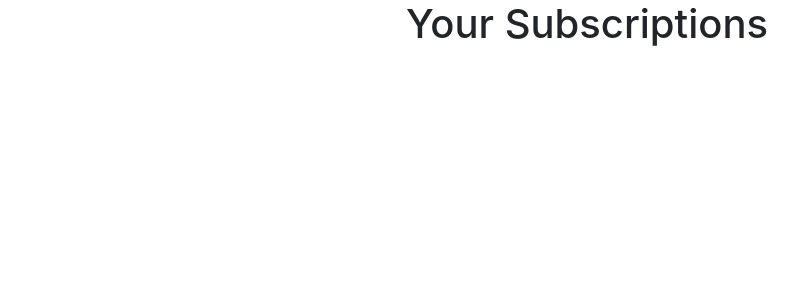
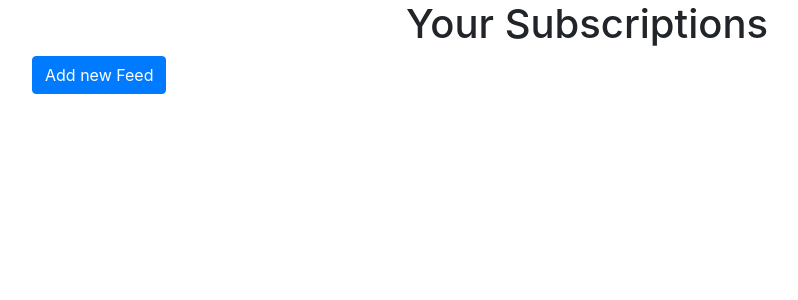
Before and after one commit to natarajan1993/RSS-reader-backstitch, a Django app: page /feeds/ in a window 1280 px wide. Shown: the part 72-372 px from the top of the page, without its empty margins (53-851 px from the left). Run offline with Django 3.2, Linux system fonts and the light colour scheme; the visitor is signed in with stand-in values (Sample User, id 1); data that the repository does not hold is empty; some libraries are stand-ins or nearby versions.

Commit message:
Fixed bug that let users see and modify each other's posts

```diff
--- a/rss_reader/main/forms.py
+++ b/rss_reader/main/forms.py
@@ -5,4 +5,4 @@ from .models import Feed
 class FeedCreateForm(forms.ModelForm):
     class Meta:
         model = Feed
-        fields = '__all__'
+        fields = ['name','url']
--- a/rss_reader/main/models.py
+++ b/rss_reader/main/models.py
@@ -1,8 +1,11 @@
 from django.db import models
+from django.contrib.auth.models import User
 
 class Feed(models.Model):
     name = models.CharField(max_length=50)
     url = models.CharField(max_length=50)
+    owner = models.ForeignKey(User, on_delete=models.CASCADE)
+
 
     def __str__(self):
         return self.name
--- a/rss_reader/main/templates/main/feeds.html
+++ b/rss_reader/main/templates/main/feeds.html
@@ -3,6 +3,7 @@
 {% block content %}
 <div class="container">
     <h1 class="text-center">Your Subscriptions</h1>
+    <a href="{% url 'add_feed' %}" class="btn btn-primary">Add new Feed</a>
     <div class="accordion" id="mainAccordion">
         {% for feed in feeds %}
             <div class="card">
--- a/rss_reader/main/urls.py
+++ b/rss_reader/main/urls.py
@@ -14,6 +14,6 @@ urlpatterns = [
 
     path('accounts/login/', auth_views.LoginView.as_view(),{'template_name':'login.html'}, name='login'),
     path('accounts/logout/', auth_views.LogoutView.as_view(),{'next_page':'home'}, name='logout'),
-    path('accounts/signup/', views.signup_view, name="signup")
+    path('accounts/signup/', views.signup_view, name="signup"),
 
 ]
--- a/rss_reader/main/views.py
+++ b/rss_reader/main/views.py
@@ -15,26 +15,31 @@ def home(request):
 
 @login_required(redirect_field_name='home')
 def get_feeds(request):
-    queryset = Feed.objects.all()
+    queryset = Feed.objects.filter(owner=request.user)
     return render(request, 'main/feeds.html', {'feeds':queryset})
 
 @login_required(redirect_field_name='home')
 def add_feed(request):
-    upload = FeedCreateForm()
+    form = FeedCreateForm()
     if request.method == 'POST':
-        upload = FeedCreateForm(request.POST)
-        if upload.is_valid():
-            upload.save()
+        form = FeedCreateForm(request.POST)
+        if form.is_valid():
+            Feed.objects.create(
+                name=form.cleaned_data.get("name"),
+                url=form.cleaned_data.get("url"),
+                owner=request.user
+            )
             return redirect('feeds')
         else:
-            return HttpResponse("""your form is wrong, reload on <a href = "{{ url : 'feeds'}}">reload</a>""")
+            print(form.errors)
+            return HttpResponse("""your form is wrong, reload on <a href = "{{ url : 'add_feed'}}">reload</a>""")
     else:
-        return render(request, 'main/add_feed.html', {'add_feed':upload})
+        return render(request, 'main/add_feed.html', {'add_feed':form})
 
 @login_required(redirect_field_name='home')
 def update_feed(request, feed_id):
     try:
-        feed = Feed.objects.get(id = int(feed_id))
+        feed = Feed.objects.get(id = int(feed_id),owner=request.user)
     except Feed.DoesNotExist:
         return redirect('feeds')
     feed_form = FeedCreateForm(request.POST or None,instance=feed)
@@ -46,7 +51,7 @@ def update_feed(request, feed_id):
 @login_required(redirect_field_name='home')
 def delete_feed(request, feed_id):
     try:
-        feed = Feed.objects.get(id = int(feed_id))
+        feed = Feed.objects.get(id = int(feed_id), owner=request.user)
     except Feed.DoesNotExist:
         return redirect('feeds')
 
```
